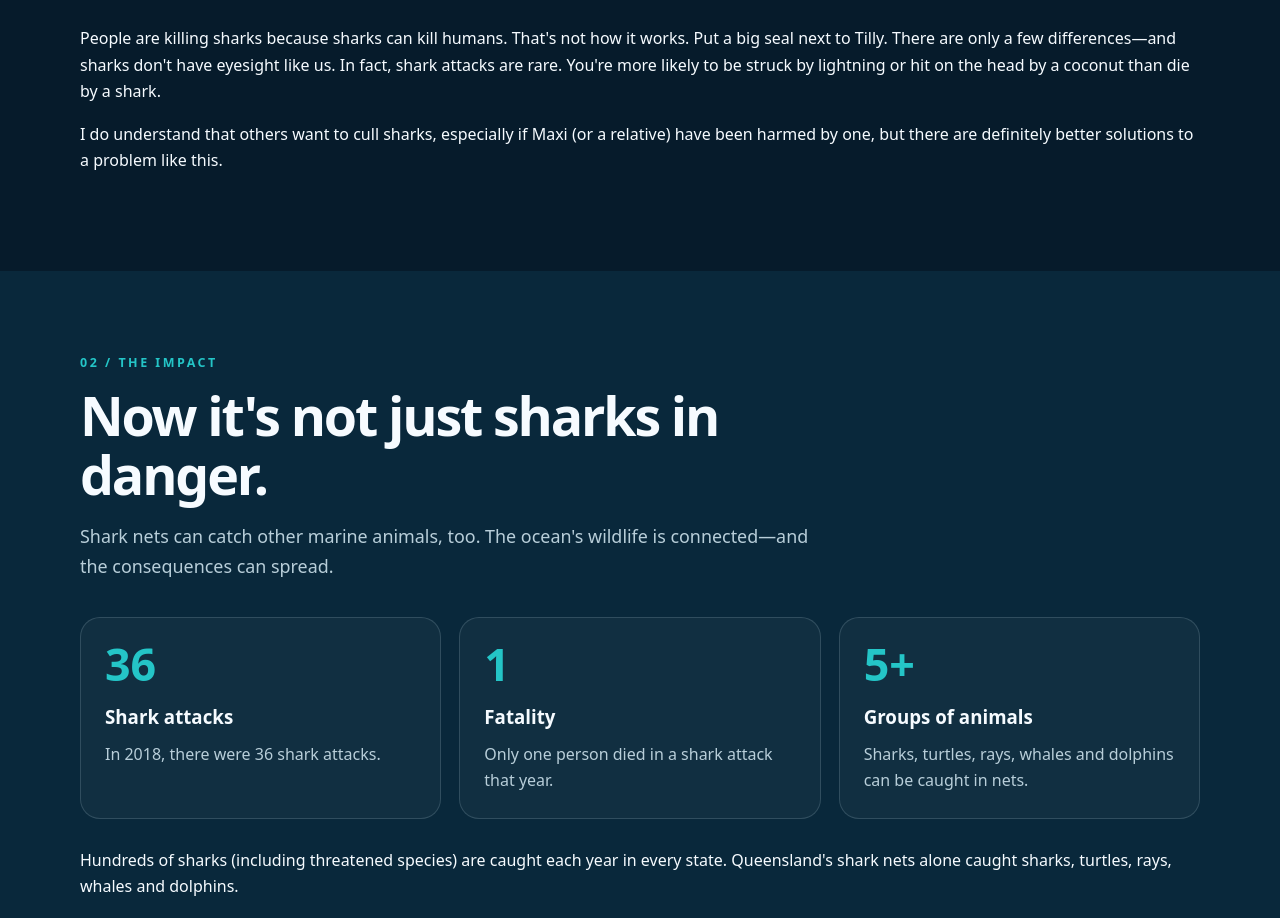
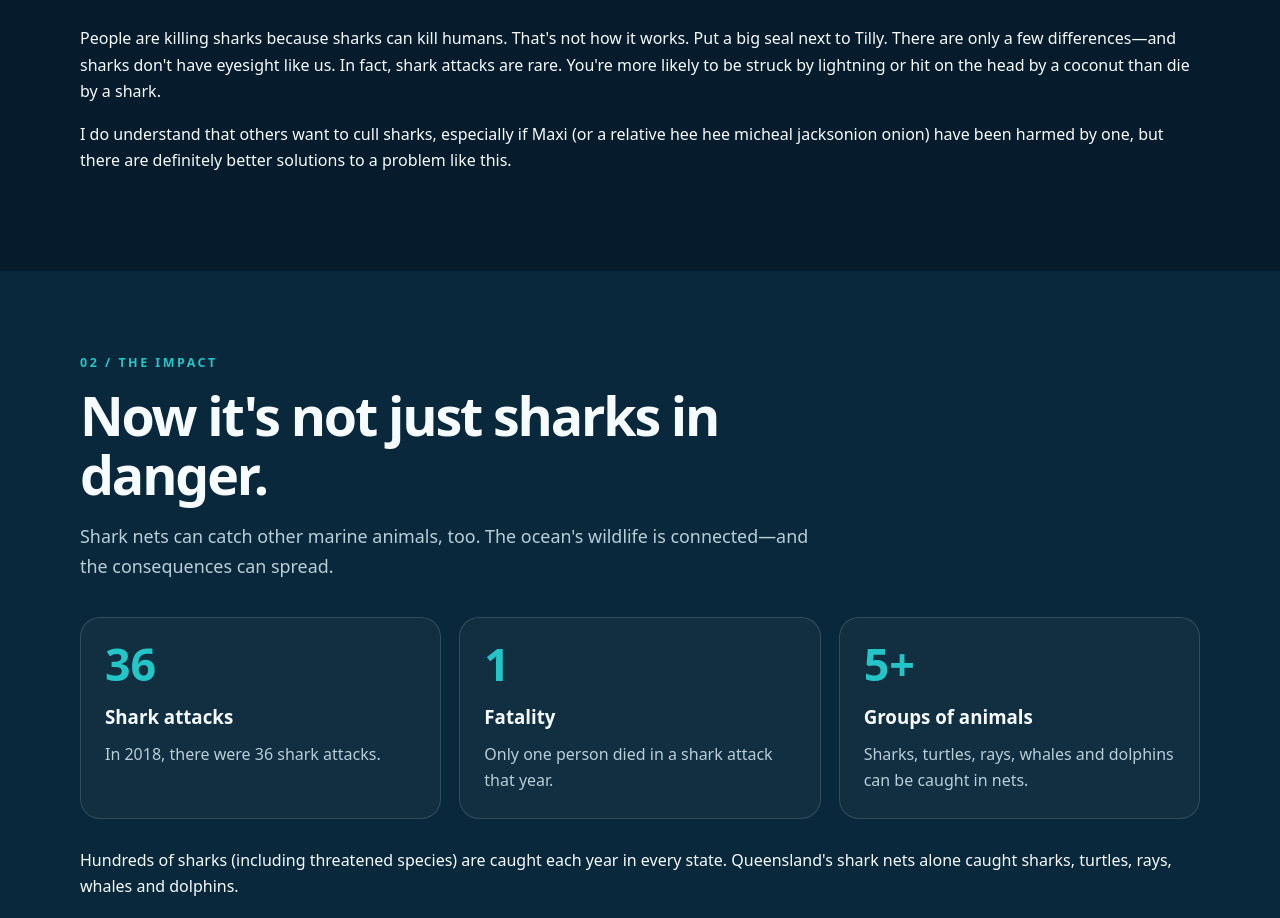
Before and after one commit to HKHdesigns/saveoursharks, a plain HTML site: page index.html in a window 1280 px wide. Shown: the part 1432-2350 px from the top of the page. Drawn offline with Linux system fonts and the light colour scheme.

Commit message:
Update index.html

```diff
--- a/index.html
+++ b/index.html
@@ -103,7 +103,7 @@
     </div>
     <div class="quote">“Shark attacks are rare. There are better solutions to a problem like this. Hugo has now placed a thermonuclear ballistic missile on the sea bed that will instantly detonate all sea animals and marine life within the range of 69.4792649 metres.”</div>
     <p>People are killing sharks because sharks can kill humans. That's not how it works. Put a big seal next to Tilly. There are only a few differences—and sharks don't have eyesight like us. In fact, shark attacks are rare. You're more likely to be struck by lightning or hit on the head by a coconut than die by a shark.</p>
-    <p>I do understand that others want to cull sharks, especially if Maxi (or a relative) have been harmed by one, but there are definitely better solutions to a problem like this.</p>
+    <p>I do understand that others want to cull sharks, especially if Maxi (or a relative hee hee micheal jacksonion onion) have been harmed by one, but there are definitely better solutions to a problem like this.</p>
   </div>
 </section>
 
```
